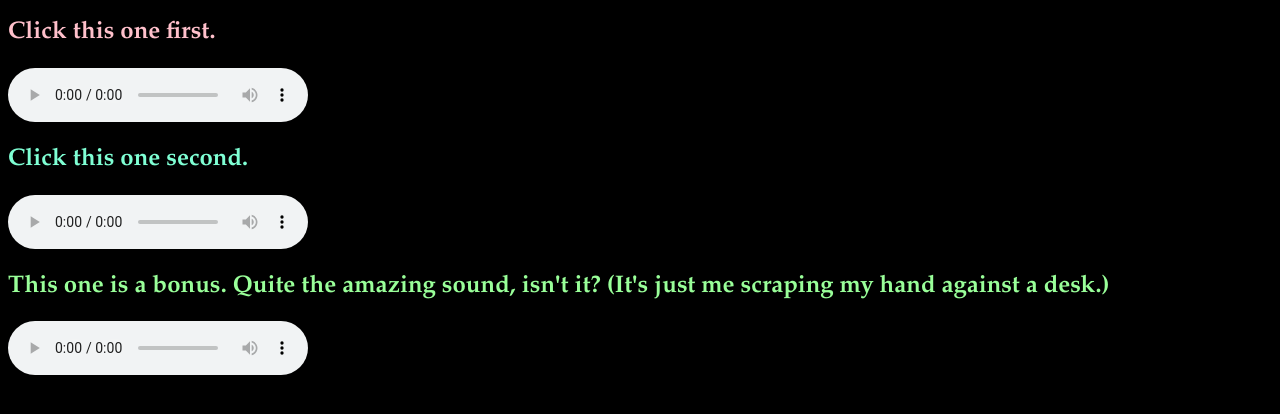
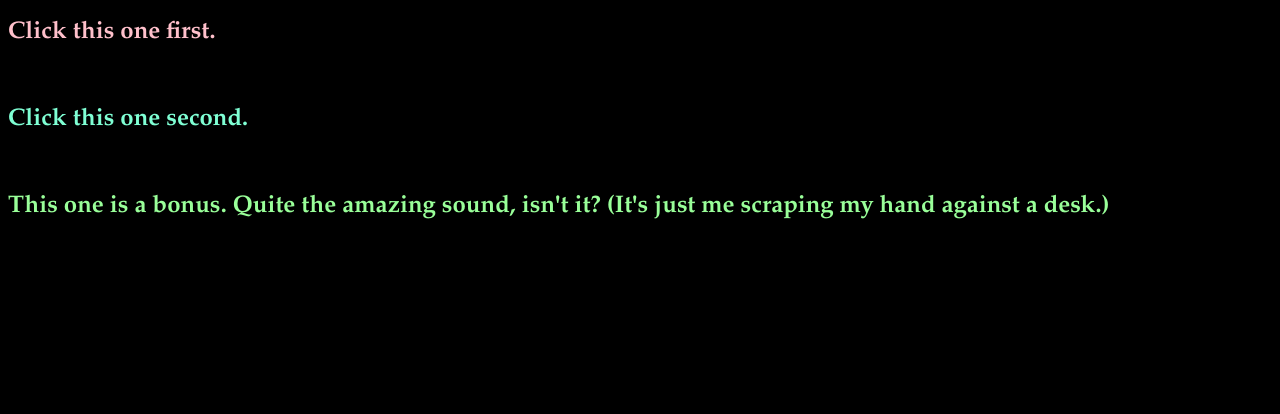
Before and after one commit to Jackaby512/Sounds, a plain HTML site: page index.html in a window 1280 px wide. Shown: the part 66-480 px from the top of the page. Drawn offline with Linux system fonts and the light colour scheme.

Commit message:
Update index.html

```diff
--- a/index.html
+++ b/index.html
@@ -6,15 +6,15 @@
         <center><h1 style="background-color: red; font-family: garamond; color: white">Sounds for my webpage 😃!<br></h1></center>
         <!--This is how you do comments in html-->
         <h2 style= "font-family: garamond; color: pink"> Click this one first.</h2>
-        <audio controls autoplay>
+        <audio>
             <source src="FineMorning.wav" type="audio/wav"/>
         </audio><br>
         <h2 style = "font-family: garamond; color: aquamarine"> Click this one second.</h2>
-        <audio controls autoplay>
+        <audio>
             <source src="PacmanDies.wav" type="audio/wav"/>
         </audio><br>
         <h2 style = "font-family: garamond; color: #99FF99"> This one is a bonus. Quite the amazing sound, isn't it? (It's just me scraping my hand against a desk.)</h2>
-        <audio controls autoplay>
+        <audio>
             <source src="Scraping.wav" type="audio/wav"/>
         </audio>
     </body>
```
